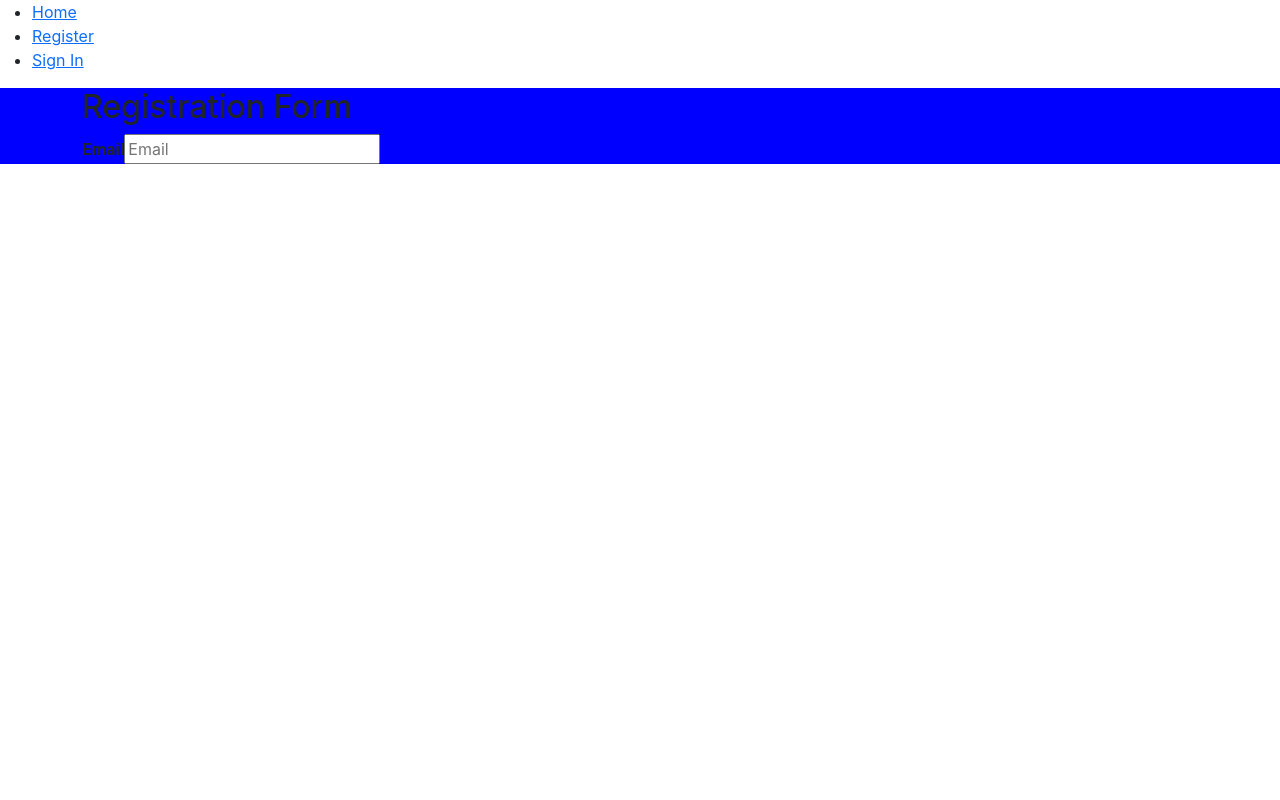
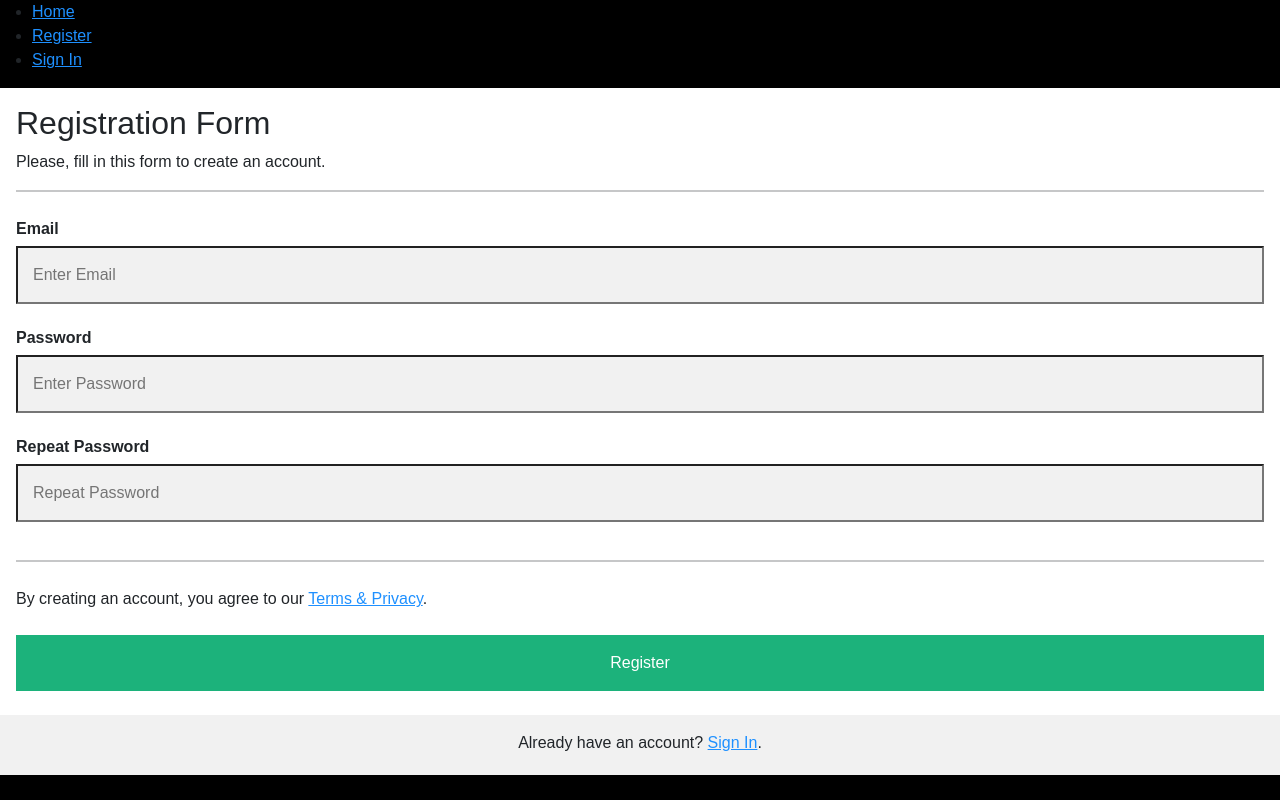
Before and after one commit to sandip623/iATS, a React (Create React App) app in the folder iats-client/: page /register in a window 1280 px wide. Built offline with nearby package versions, Linux system fonts and the light colour scheme.

Commit message:
added css to registrationform.jsx, need input validation i.e., password length response

```diff
--- a/iats-client/src/RegistrationForm.css
+++ b/iats-client/src/RegistrationForm.css
@@ -1,3 +1,52 @@
-.registration-form {
-    background-color: blue;
+body {
+    font-family: Arial, Helvetica, sans-serif;
+    background-color: black;
 }
+
+.container-register {
+    padding: 16px;
+    background-color: white;
+}
+
+input[type=text], input[type=password] {
+    width:100%;
+    padding: 15px;
+    margin: 5px 0 22px 0;
+    display: inline-block;
+    background-color: #f1f1f1;
+}
+
+input[type=text]:focus, input[type=password]:focus {
+    background-color: #ddd;
+    outline: none;
+}
+
+hr {
+    border: 1px solid;
+    margin-bottom: 25px;
+}
+
+.registerBtn {
+    background-color: #04aa6d;
+    color: white;
+    padding: 16px 20px;
+    margin: 8px 0;
+    width: 100%;
+    cursor: pointer;
+    border: none;
+    opacity: 0.9;
+}
+
+.registerBtn:hover {
+    opacity: 1;
+}
+
+a {
+    color: dodgerblue;
+}
+
+.container-signin {
+    background-color: #f1f1f1;
+    text-align: center;
+    padding: 16px 0 4px;
+}
--- a/iats-client/src/RegistrationForm.jsx
+++ b/iats-client/src/RegistrationForm.jsx
@@ -5,11 +5,23 @@
 const RegistrationForm = () => {
 
     return (
-        <form className="registration-form" method="POST">
-            <div className="container">
+        <form>
+            <div className="container-register">
                 <h2>Registration Form</h2>
-                <label for="email"><b>Email</b></label>
-                <input type="text" placeholder="Email"/>
+                <p>Please, fill in this form to create an account.</p>
+                <hr/>
+                <label htmlFor="email"><b>Email</b></label>
+                <input type="text" placeholder="Enter Email" className="email" id="email" required/>
+                <label htmlFor="psw"><b>Password</b></label>
+                <input type="password" placeholder="Enter Password" className="psw" id="psw" required/>
+                <label htmlFor="psw-repeat"><b>Repeat Password</b></label>
+                <input type="password" placeholder="Repeat Password" className="psw-repeat" id="psw-repeat" required/>
+                <hr/>
+                <p>By creating an account, you agree to our <a href="#">Terms & Privacy</a>.</p>
+                <button type="submit" className="registerBtn">Register</button>
+            </div>
+            <div className="container-signin">
+                <p>Already have an account? <a href='#'>Sign In</a>.</p>
             </div>
         </form>
     );
```
